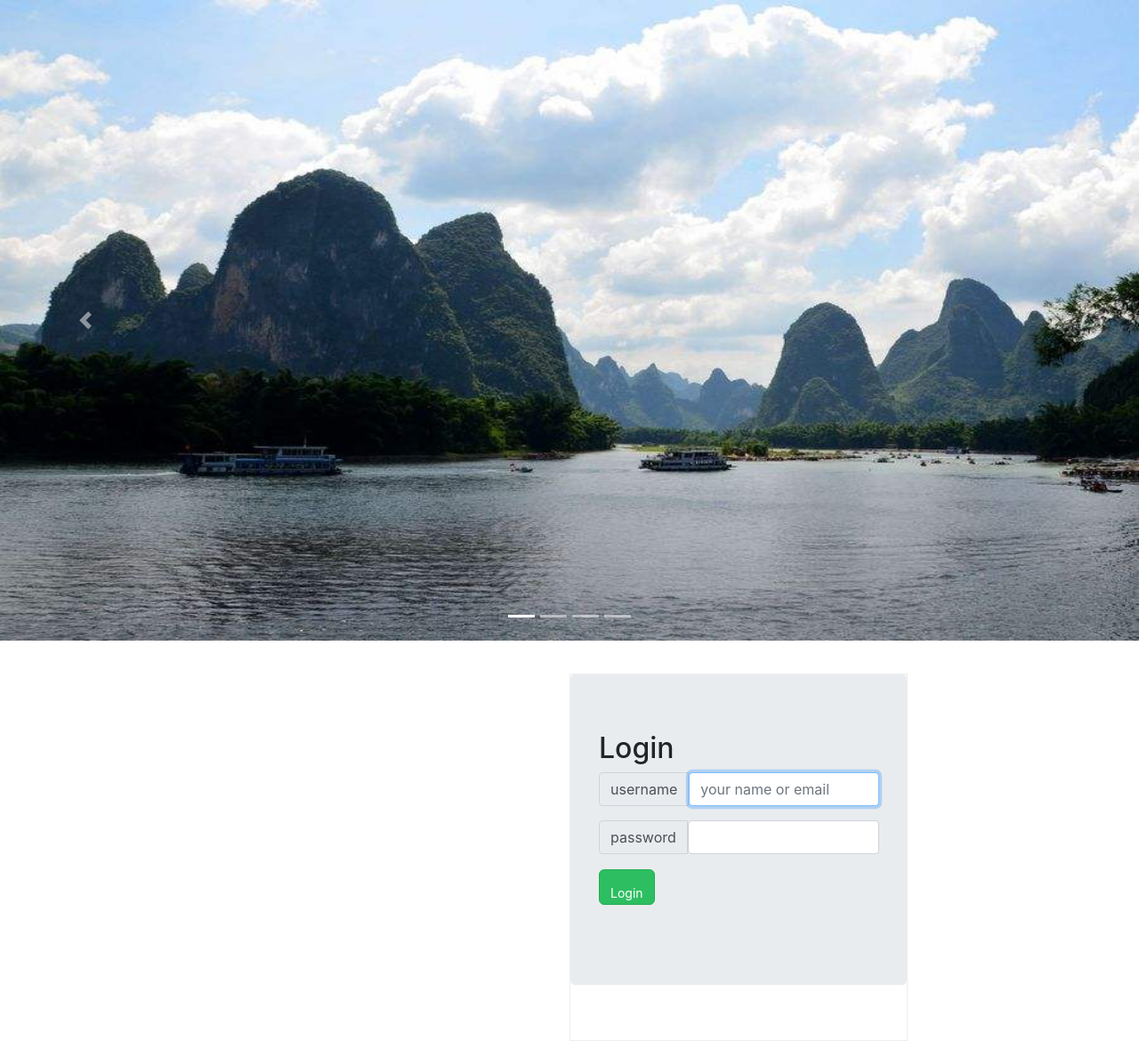
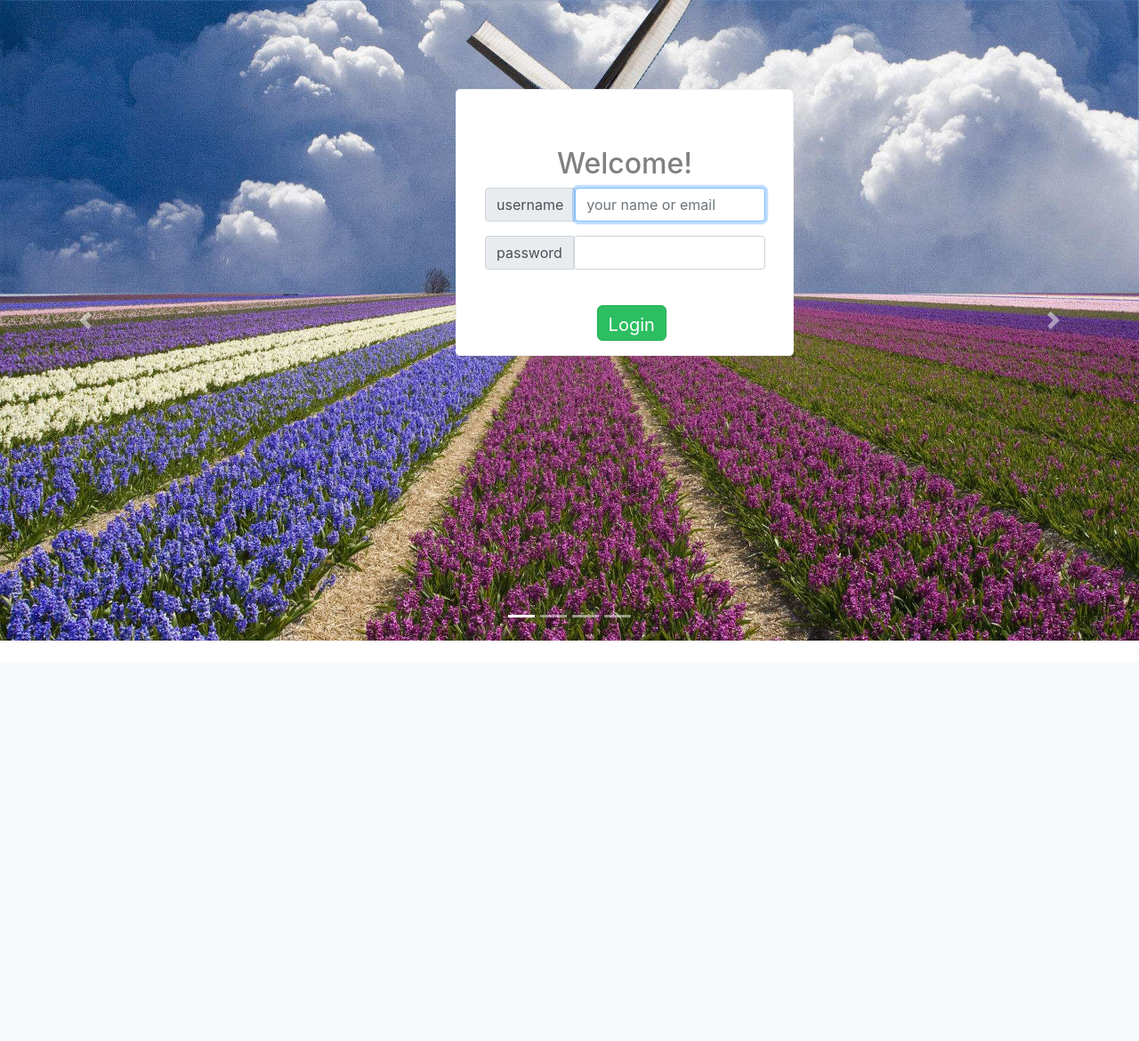
Before and after one commit to winston-he/myblog, a Django app: page /accounts/login/ in a window 1280 px wide. Shown: the part 56-1226 px from the top of the page at 89% size. After the commit the page ends 776 px from the top, so only its background shows below. Run offline with Django 3.2, Linux system fonts and the light colour scheme; some libraries are stand-ins or nearby versions.

Commit message:
udpate login page

```diff
--- a/myblog/blog/templates/blog/base-top-navbar.html
+++ b/myblog/blog/templates/blog/base-top-navbar.html
@@ -61,8 +61,7 @@
         </form>
       </div>
     </nav>
-
-            {%block content%}
-            {%endblock%}
+    {%block content%}
+    {%endblock%}
 </body>
 </html>
--- a/myblog/blog/templates/registration/login.html
+++ b/myblog/blog/templates/registration/login.html
@@ -13,7 +13,7 @@
     <div class="carousel-item active">
       <img src="{%static 'img/bg/bg_1.jpg'%}" class="d-block w-100" alt="..." height=720 width=1920>
     </div>
-    <div class="carousel-item active">
+    <div class="carousel-item">
       <img src="{%static 'img/bg/bg_2.jpg'%}" class="d-block w-100" alt="..." height=720 width=1920>
     </div>
     <div class="carousel-item">
@@ -32,10 +32,8 @@
     <span class="sr-only">Next</span>
   </a>
 </div>
-
-<div class="login-component">
-  <div class="jumbotron">
-      <h2>Login</h2>
+<div class="jumbotron" id="login-component">
+    <h2 id="login-text">Welcome!</h2>
     {% if form.errors %}
         <p>Your username and password didn't match.Please try again!</p>
     {% endif %}
@@ -57,6 +55,8 @@
     <!-- <input type="hidden" name="next" value="{{ next }}" /> -->
     </form>
   </div>
-</div>
+<!-- <div class="login-component"> -->
+
+<!-- </div> -->
 
 {%endblock%}
--- a/myblog/static/css/my_styling.css
+++ b/myblog/static/css/my_styling.css
@@ -2,30 +2,44 @@ div {
   display: block;
 }
 
-.login-component {
+#carouselExampleIndicators {
+  position: absolute;
+  margin-top: 0px;
+  width: 100%;
+}
+
+#login-component {
+  height: 300px;
   width: 380px;
   position: relative;
-  left: 50%;
-  top: 37px;
+  left: 40%;
+  top: 100px;
   background-color: #fff;
   border: 1px solid #eee;
   padding-bottom: 30px;
 }
 
+
 #login-submit-btn {
     height: 40px;
     background-color: #deb887;
-    margin-top: 17px;
-    line-height: 40px;
+    margin-top: 40px;
+    margin-left: 40%;
+    /* line-height: 40px; */
     background: #2dbe61;
     border: 1px solid #1fae52;
     border-radius: 6px;
-    font-size: 14px;
+    font-size: 20px;
+    text-align: center;
     color: #fff;
-    margin-bottom: 10px;
+    margin-bottom: 20px;
     cursor: pointer;
 }
 
+#login-text {
+  text-align: center;
+  color: #808083;
+}
 
 .post-stats {
   display: table;
```
Also changed, not shown: myblog/blog/templates/blog/comment_form.html (+8 -3 lines). Lines whose indentation alone changed are shown as unchanged.
